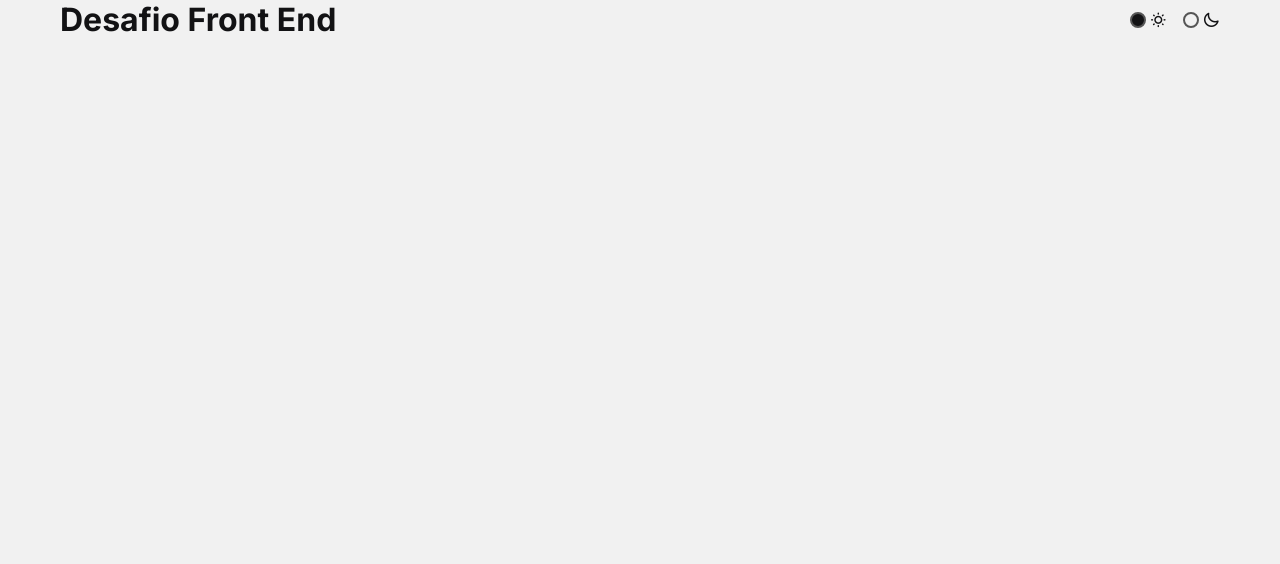
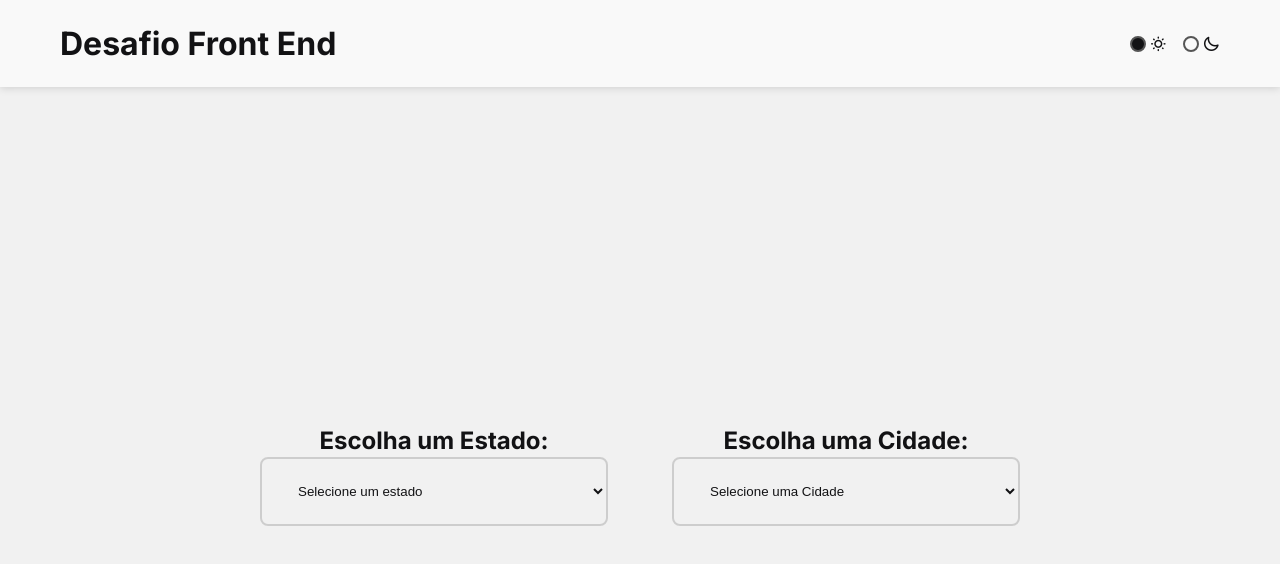
Before and after one commit to jonasborges93/ipam_devfrontend, a React (Create React App) app: page / in a window 1280 px wide. Shown: the top 564 px of the page. Built offline with nearby package versions, Linux system fonts and the light colour scheme.

Commit message:
Added basic structure of html and css

```diff
--- a/src/App.tsx
+++ b/src/App.tsx
@@ -1,4 +1,5 @@
 import React from 'react';
+import { Form } from './components/Form';
 import { Header } from './components/Header';
 import { GlobalStyle } from './styles/global';
 
@@ -6,6 +7,7 @@ function App() {
   return (
     <>
       <Header />
+      <Form />
       <GlobalStyle />
     </>
   );
--- /dev/null
+++ b/src/components/Form/index.tsx
@@ -0,0 +1,24 @@
+import { FormContent, FormContainer, FormGrid, FormBox } from './style';
+
+export function Form() {
+    return (
+        <FormContent>
+            <FormContainer>
+                <FormGrid>
+                    <FormBox>
+                        <label htmlFor="form-state">Escolha um Estado:</label>
+                        <select name="formState" id="form-state">
+                            <option value="">Selecione um estado</option>
+                        </select>
+                    </FormBox>
+                    <FormBox>
+                        <label htmlFor="form-city">Escolha uma Cidade:</label>
+                        <select name="formCity" id="form-city">
+                            <option value="">Selecione uma Cidade</option>
+                        </select>
+                    </FormBox>
+                </FormGrid>
+            </FormContainer>
+        </FormContent>
+    )
+}
--- /dev/null
+++ b/src/components/Form/style.ts
@@ -0,0 +1,53 @@
+import styled from "styled-components";
+import {device} from '../../styles/devices'
+
+export const FormContainer = styled.div`
+    max-width: 800px;
+    width: 100%;
+    margin: 0 auto;
+    padding: 0 20px;
+`;
+export const FormContent = styled.form`
+    padding: 2rem 0;
+`;
+export const FormGrid = styled.div`
+    display: grid;
+    grid-template-columns: repeat(2, 1fr);
+    gap: 4rem;
+    align-items: center;
+    min-height: calc(100vh - 87px);
+
+    @media ${device.tablet}{
+        gap: 2rem;
+    }
+    @media ${device.mobile}{
+        grid-template-columns: repeat(1,1fr);
+        min-height: inherit;
+    }
+`;
+export const FormBox = styled.div`
+    text-align: center;
+    label{
+        display: block;
+        font-size: 1.5rem;
+        font-weight: var(--font-bold);
+        line-height: 2rem;
+
+        @media ${device.tablet}{
+            font-size: 1.1rem;
+        }
+    }
+
+    select{
+        width: 100%;
+        padding: 1.5rem 2rem;
+        background-color: transparent;
+        border: 2px solid var(--border-select);
+        border-radius: .5rem;
+        color: var(--text-color);
+
+        @media ${device.tablet}{
+            padding: 1rem 1.5rem;
+        }
+    }
+`;
--- a/src/components/Header/style.ts
+++ b/src/components/Header/style.ts
@@ -1,4 +1,5 @@
 import styled from "styled-components";
+import {device} from '../../styles/devices'
 
 export const HeaderContainer = styled.div`
     max-width: 1200px;
@@ -7,9 +8,24 @@ export const HeaderContainer = styled.div`
     padding: 0 20px;
 `;
 
-export const HeaderComponent = styled.header``;
+export const HeaderComponent = styled.header`
+    padding: 1.5rem 0;
+    box-shadow: 0 1px 8px rgba(0,0,0,0.15);
+    background-color: var(--header-color);
+`;
 export const HeaderFlex = styled.div`
     display: flex;
     align-items: center;
     justify-content: space-between;
+
+    h1{
+        font-size: 2rem;
+
+        @media ${device.tablet}{
+            font-size: 1.5rem;
+        }
+        @media ${device.mobile}{
+            font-size: 1.1rem;
+        }
+    }
 `;
--- a/src/components/ThemeColor/style.ts
+++ b/src/components/ThemeColor/style.ts
@@ -1,4 +1,5 @@
 import styled from "styled-components";
+import {device} from '../../styles/devices';
 
 export const ThemeItem = styled.div`
     display: flex;
@@ -16,6 +17,10 @@ export const ThemeItem = styled.div`
 
         &:not(:last-child){
         margin-right: 1rem;
+
+        @media ${device.mobile}{
+            margin-right: .5rem;
+        }
         }
     }
 
--- /dev/null
+++ b/src/styles/devices.ts
@@ -0,0 +1,8 @@
+const size = {
+    tablet: "768px",
+    mobile: "500px"
+}
+export const device = {
+    tablet: `(max-width: ${size.tablet})`,
+    mobile: `(max-width: ${size.mobile})`
+}
--- a/src/styles/global.ts
+++ b/src/styles/global.ts
@@ -12,11 +12,15 @@ export const GlobalStyle = createGlobalStyle`
 :root{
     --bg-color: #f1f1f1;
     --text-color: #121214;
+    --header-color: #f9f9f9;
+    --border-select: rgba(0,0,0,.15);
 }
 #dark,
 :root:has(#dark:checked){
     --bg-color: #121214;
     --text-color: #f1f1f1;
+    --header-color: #161616;
+    --border-select: rgba(255,255,255,.15);
 }
 
 *{
```
